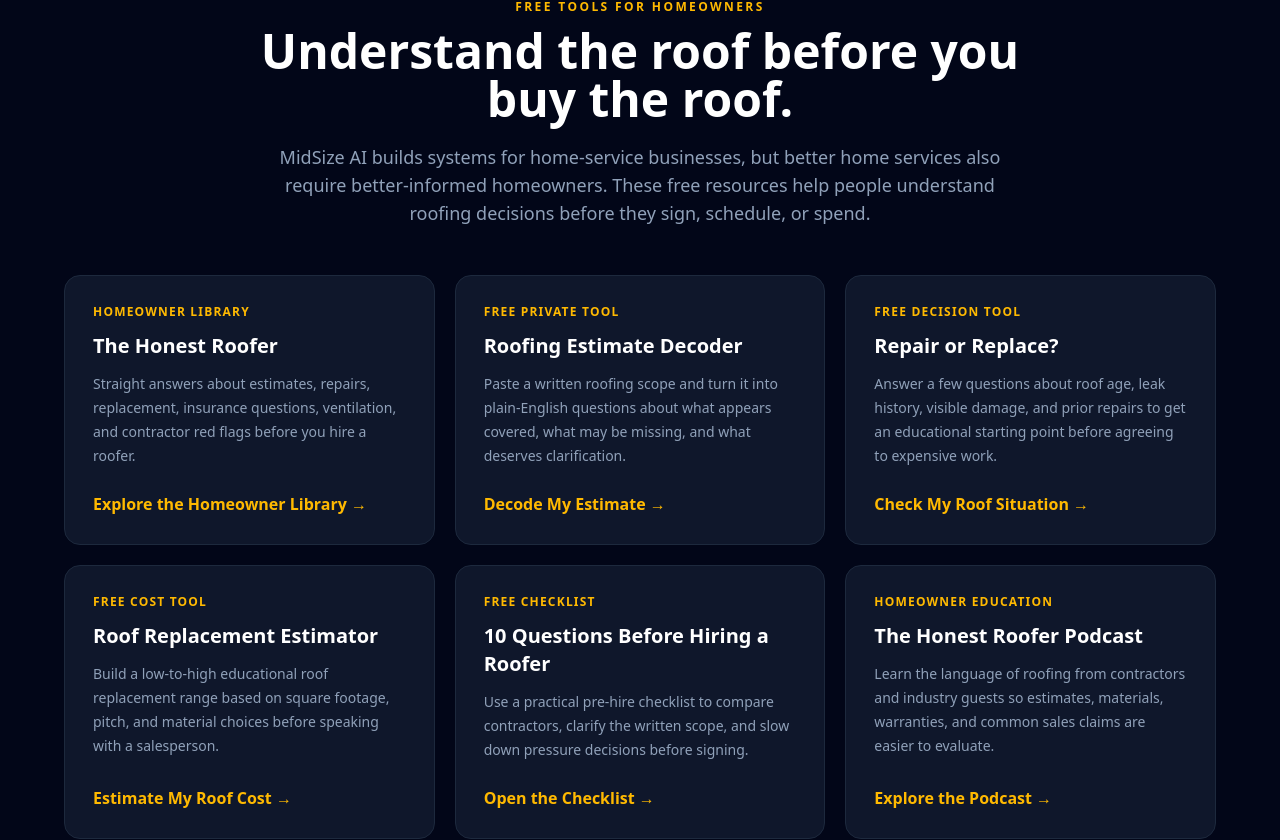
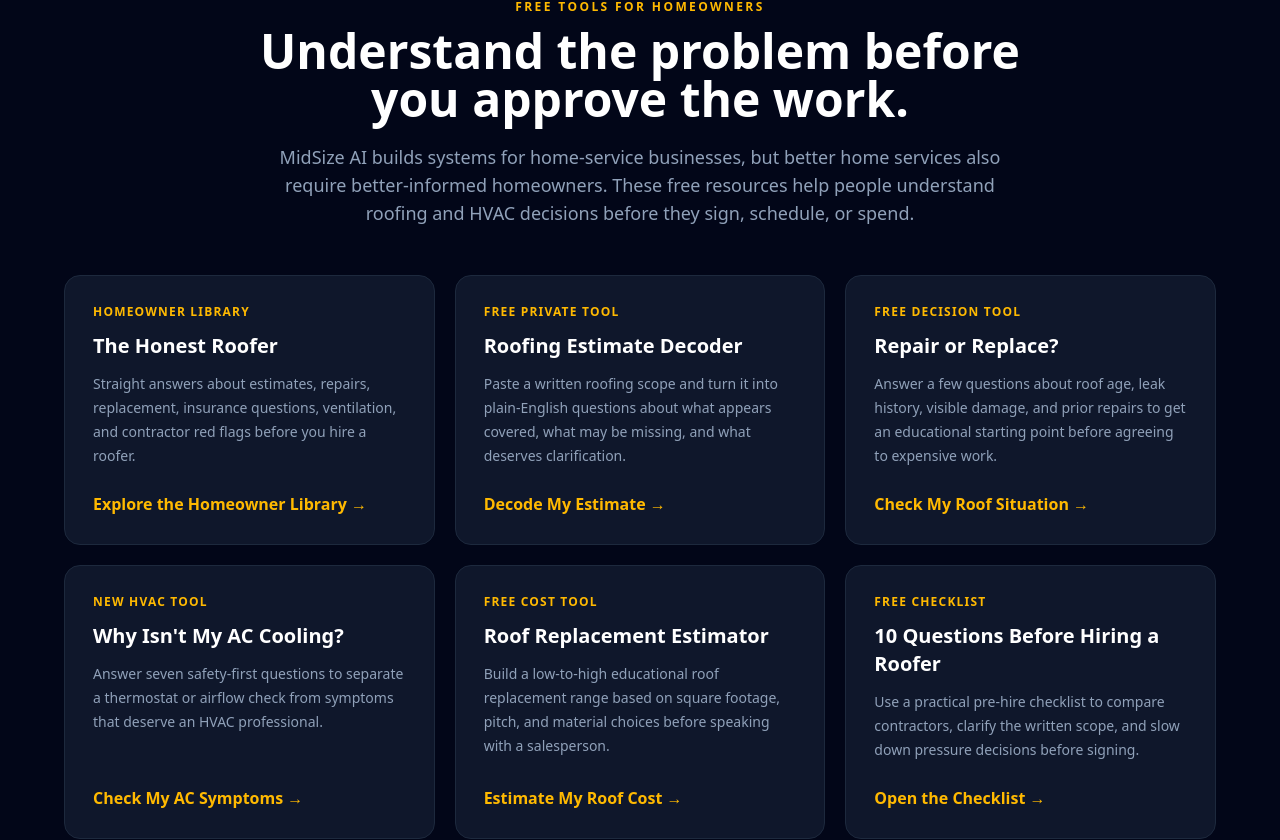
Before and after one commit to mastephenson12/midsize, a React (Vite) app in the folder website/: page / in a window 1280 px wide. Shown: the part 3436-4276 px from the top of the page. Built offline with nearby package versions, Linux system fonts and the light colour scheme.

Commit message:
Feature the HVAC homeowner tool

```diff
--- a/website/src/HomeownerResources.jsx
+++ b/website/src/HomeownerResources.jsx
@@ -21,6 +21,13 @@
     description: 'Answer a few questions about roof age, leak history, visible damage, and prior repairs to get an educational starting point before agreeing to expensive work.',
     href: 'https://homeowner.midsizeai.com/roofing/repair-or-replace/',
     cta: 'Check My Roof Situation',
+  },
+  {
+    label: 'New HVAC Tool',
+    title: "Why Isn't My AC Cooling?",
+    description: 'Answer seven safety-first questions to separate a thermostat or airflow check from symptoms that deserve an HVAC professional.',
+    href: 'https://homeowner.midsizeai.com/hvac/not-cooling/',
+    cta: 'Check My AC Symptoms',
   },
   {
     label: 'Free Cost Tool',
@@ -51,9 +58,9 @@
       <div className="mx-auto max-w-6xl">
         <div className="mx-auto mb-12 max-w-3xl text-center">
           <p className="text-xs font-bold uppercase tracking-[0.2em] text-amber-400">Free tools for homeowners</p>
-          <h2 className="mt-3 text-3xl font-extrabold text-white sm:text-5xl">Understand the roof before you buy the roof.</h2>
+          <h2 className="mt-3 text-3xl font-extrabold text-white sm:text-5xl">Understand the problem before you approve the work.</h2>
           <p className="mt-5 text-base leading-7 text-slate-400 sm:text-lg">
-            MidSize AI builds systems for home-service businesses, but better home services also require better-informed homeowners. These free resources help people understand roofing decisions before they sign, schedule, or spend.
+            MidSize AI builds systems for home-service businesses, but better home services also require better-informed homeowners. These free resources help people understand roofing and HVAC decisions before they sign, schedule, or spend.
           </p>
         </div>
 
```
